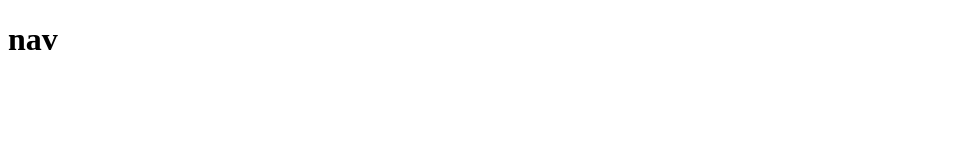
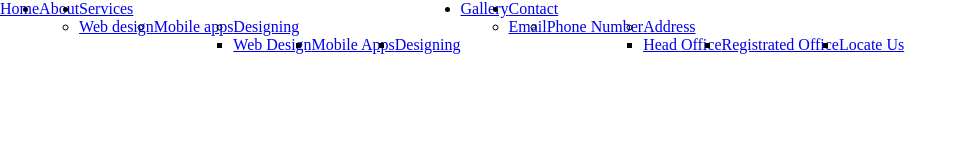
Before and after one commit to sholomperman/navbar, a plain HTML site: page index.html in a window 1280 px wide. Shown: the whole page, without its empty margins (0-968 px from the left). Drawn offline with Linux system fonts and the light colour scheme.

Commit message:
2 commit of .html

```diff
--- a/index.html
+++ b/index.html
@@ -7,6 +7,38 @@
     <title>navbar</title>
 </head>
 <body>
-    <h1>nav</h1>
+        <nav class="container">
+            <ul>
+                <li><a href="#">Home</a></li>
+                <li><a href="#">About</a></li>
+                <li><a href="#">Services</a>
+                <ul>
+                    <li><a href="#"> Web design</a></li>
+                    <li><a href="#"> Mobile apps</a></li>
+                    <li><a href="#"> Designing</a>
+                    <ul>
+                        <li><a href="#">Web Design</a></li>
+                        <li><a href="#">Mobile Apps</a></li>
+                        <li><a href="#">Designing</a></li>
+                    </ul>
+                    </li>
+                </ul>
+                </li>
+                <li><a href="#">Gallery</a></li>
+                <li><a href="#">Contact</a>
+                <ul>
+                    <li><a href="#">Email</a></li>
+                    <li><a href="#">Phone Number</a></li>
+                    <li><a href="#">Address</a>
+                    <ul>
+                        <li><a href="#">Head Office</a></li>
+                        <li><a href="#">Registrated Office</a></li>
+                        <li><a href="#">Locate Us</a></li>
+                    </ul>
+                    </li>
+                </ul>
+                </li>
+            </ul>
+        </nav>
 </body>
 </html>
--- a/style.css
+++ b/style.css
@@ -0,0 +1,11 @@
+* {
+  margin: 0;
+  padding: 0;
+  box-sizing: border-box;
+  /* list-style-type: none;
+  text-decoration: none; */
+}
+
+ul {
+  display: flex;
+}
```
